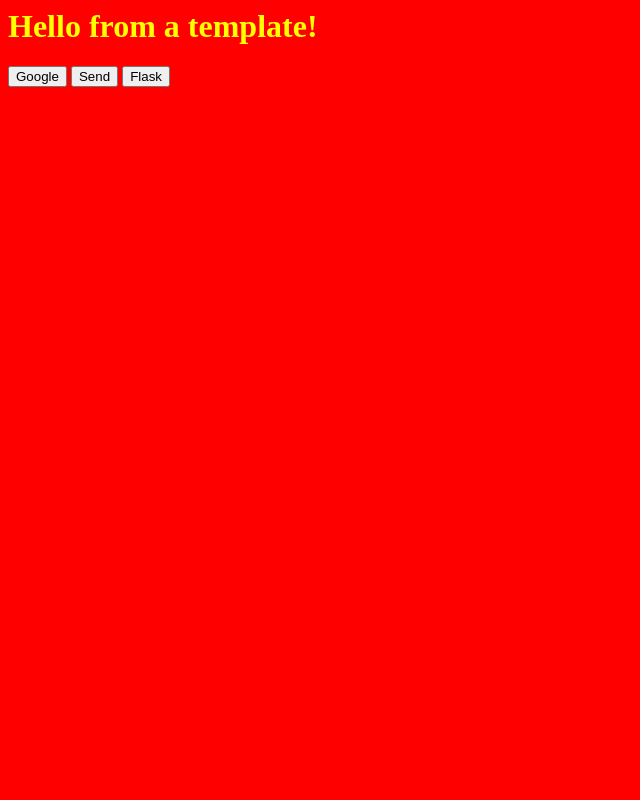
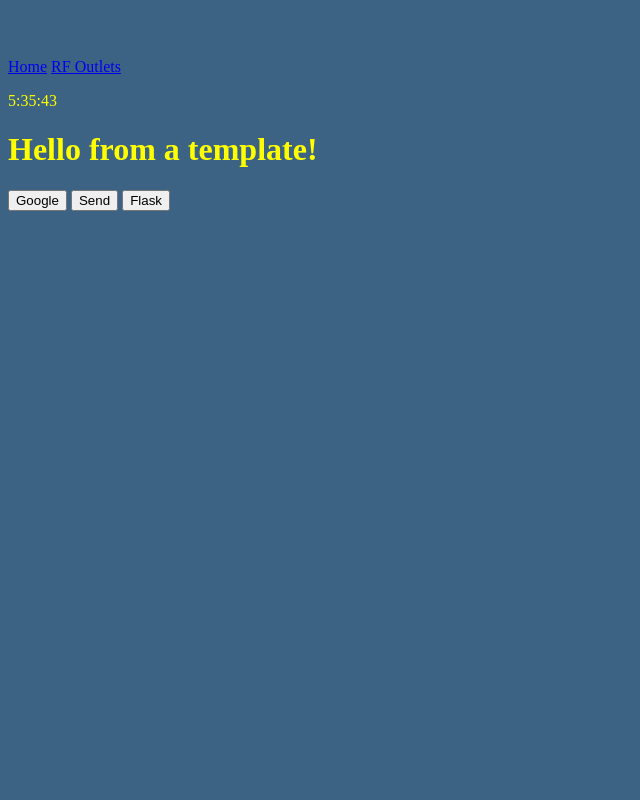
Before and after one commit to kbsezginel/microcontrollers, a Flask app: page / in a window 1280 px wide. Shown: the whole page, without its empty margins (0-640 px from the left). Run offline with Flask 2, Linux system fonts and the light colour scheme.

Commit message:
Update home page for web server

```diff
--- a/FlaskApp/templates/index.html
+++ b/FlaskApp/templates/index.html
@@ -1,9 +1,45 @@
 <html>
 <head>
 <link rel="stylesheet" href='/static/index-style.css' />
+<style>
+  body {
+    padding-top: 50px;
+    background-color: #3c6384;
+  }
+  label {
+    padding-top: 5px;
+    color: rgba(255, 255, 255, 0.5);
+
+    font-size: 14pt;
+    font-family: "Comic Sans MS", cursive, sans-serif;
+  }
+  buttonText {
+    color: #000; /* Fallback for older browsers */
+    color: rgba(0, 0, 0, 0.5);
+
+    font-size: 10pt;
+    font-weight: bold;
+    font-family: "Comic Sans MS", cursive, sans-serif;
+  }
+</style>
 </head>
-<body>
+<body onload="startTime()">
   <script src="{{url_for('static', filename='jquery-3.2.1.min.js')}}"></script>
+  <nav class="navbar navbar-default navbar-fixed-top navbar-inverse" role="navigation">
+    <div class="container">
+      <div class="navbar-header">
+        <a class="navbar-brand" href=".">Home</a>
+        <a class="navbar-brand" href="./outlet">RF Outlets</a>
+      </div>
+      <div id="navbar" class="navbar-collapse collapse">
+        <ul class="nav navbar-nav">
+        </ul>
+        <ul class="nav navbar-nav navbar-right">
+        </ul>
+      </div>
+    </div>
+  </nav>
+  <div id="txt"></div>
   <h1>Hello from a template!</h1>
   <button type="button" value="Google" onclick="button1(this)">Google</button>
   <button type="button" value="RF" onclick="send_button(this)">Send</button>
@@ -24,6 +60,21 @@
       var data = {'button': objButton.value};
       serverResponse = $.post("/postmethod", data);
     }
+    function startTime() {
+        var today = new Date();
+        var h = today.getHours();
+        var m = today.getMinutes();
+        var s = today.getSeconds();
+        m = checkTime(m);
+        s = checkTime(s);
+        document.getElementById('txt').innerHTML =
+        h + ":" + m + ":" + s;
+        var t = setTimeout(startTime, 500);
+    }
+    function checkTime(i) {
+        if (i < 10) {i = "0" + i};  // add zero in front of numbers < 10
+        return i;
+    }
   </script>
 </body>
 </html>
```
